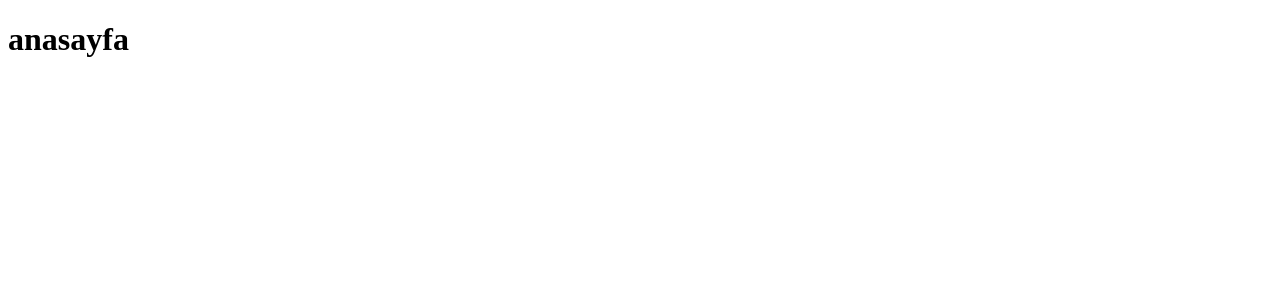
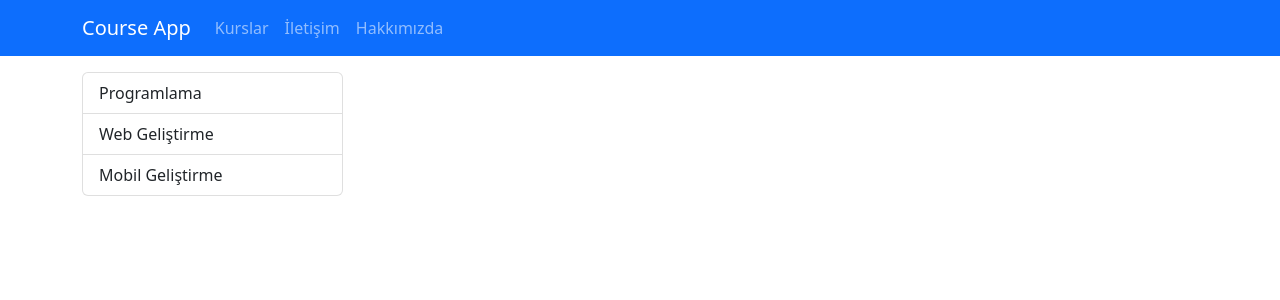
Before and after one commit to yunusemregul0/django-website, a Django app: page / in a window 1280 px wide. Before the commit the part shown is almost empty. Shown: the top 300 px of the page. Run offline with Django 4.2, Linux system fonts and the light colour scheme; some libraries are stand-ins or nearby versions.

Commit message:
284_3_4_html_tasarimi

```diff
--- a/pages/templates/pages/index.html
+++ b/pages/templates/pages/index.html
@@ -4,11 +4,45 @@
     <meta charset="UTF-8">
     <meta http-equiv="X-UA-Compatible" content="IE=edge">
     <meta name="viewport" content="width=device-width, initial-scale=1.0">
+    <link rel="stylesheet" href="https://cdnjs.cloudflare.com/ajax/libs/bootstrap/5.2.2/css/bootstrap.min.css"/>
     <title>Document</title>
 </head>
 <body>
-    <h1>
-        anasayfa
-    </h1>
+
+    <!--navbar-->
+    <nav class="navbar navbar-expand-lg bg-primary navbar-dark">
+        <div class="container">
+            <a href="/" class="navbar-brand">Course App</a>
+
+            <ul class="navbar-nav me-auto">
+                <li class="nav-item">
+                    <a href="/" class="nav-link">Kurslar</a>
+                </li>
+                <li class="nav-item">
+                    <a href="/contact" class="nav-link">İletişim</a>
+                </li>
+                <li class="nav-item">
+                    <a href="/about" class="nav-link">Hakkımızda</a>
+                </li>
+            </ul>
+        </div>
+    </nav>
+    <div class="container mt-3">
+        <div class="row">
+            <div class="col-3">
+                <!--menu-->
+                <div class="list-group">
+                    <a href="#" class="list-group-item list-group-item-action">Programlama</a>
+                    <a href="#" class="list-group-item list-group-item-action">Web Geliştirme</a>
+                    <a href="#" class="list-group-item list-group-item-action">Mobil Geliştirme</a>
+                </div>
+            </div>
+            <div class="col-9">
+                <!--content-->
+            </div>
+        </div>
+    </div>
+
+    <script src="https://cdnjs.cloudflare.com/ajax/libs/bootstrap/5.2.2/js/bootstrap.min.js"></script>
 </body>
 </html>
```
Also changed, not shown: courses/templates/courses/index.html (+37 -1 lines), pages/templates/pages/about.html (+37 -1 lines), pages/templates/pages/contact.html (+37 -1 lines).
